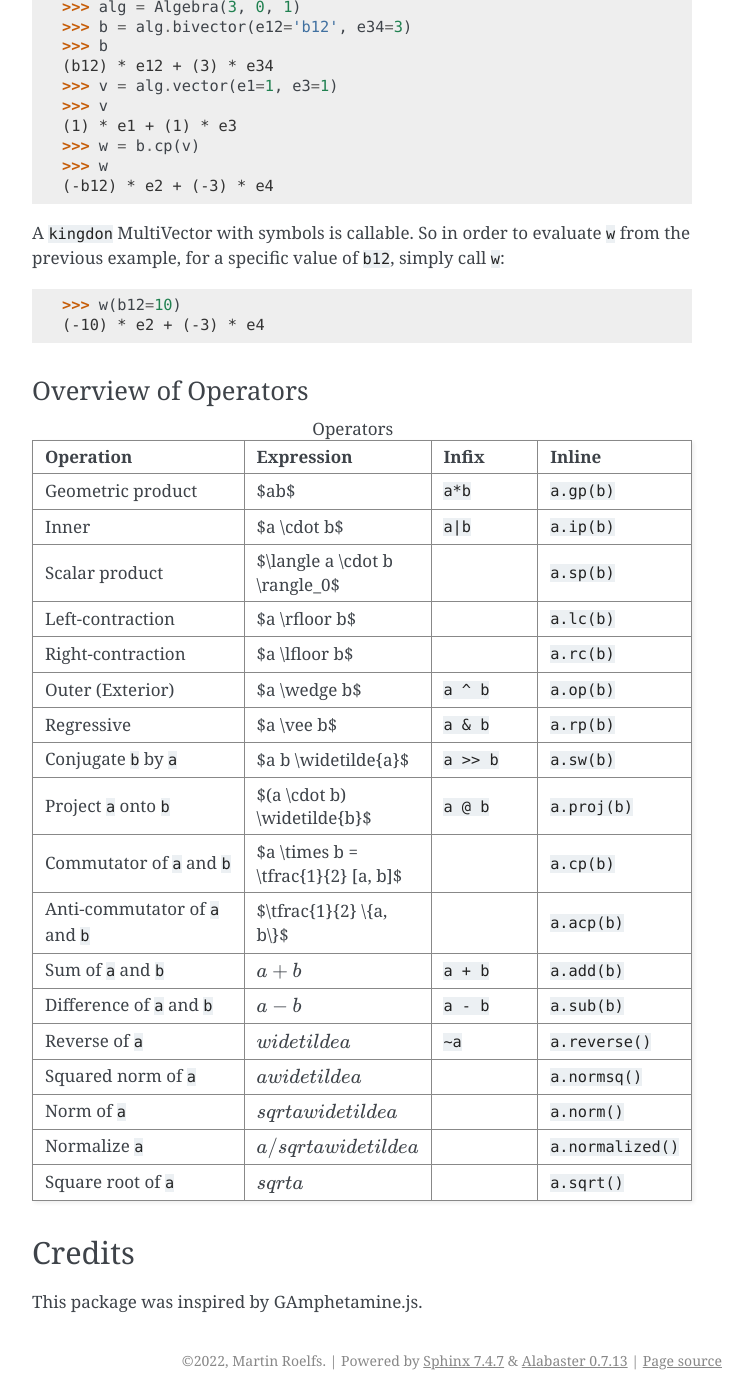
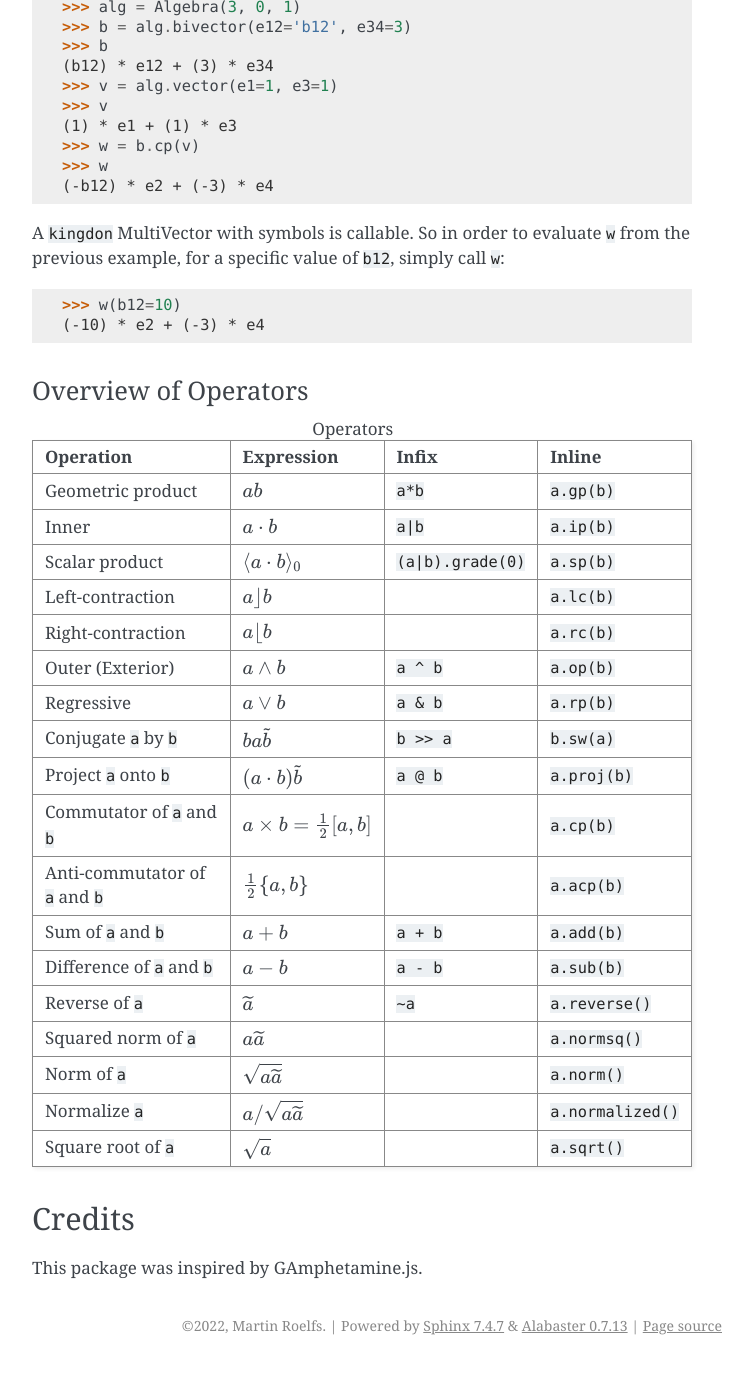
Before and after one commit to tBuLi/kingdon, a Sphinx documentation site: the page built from docs/readme.rst, in a window 1280 px wide and 1400 px high, scrolled down 1738 px. Shown: the whole window, without its empty margins (388-1141 px from the left). Built offline with Sphinx 7.4.7, drawn with Linux system fonts in a browser that asks for light colours; after the commit the page ends 3103 px from its top, so only the background shows below that.

Commit message:
Updated latex for operator table

```diff
--- a/docs/readme.rst
+++ b/docs/readme.rst
@@ -118,47 +118,47 @@ Overview of Operators
      - Infix
      - Inline
    * - Geometric product
-     -  $ab$
+     - :math:`ab`
      - :code:`a*b`
      - :code:`a.gp(b)`
    * - Inner
-     - $a \\cdot b$
+     - :math:`a \cdot b`
      - :code:`a|b`
      - :code:`a.ip(b)`
    * - Scalar product
-     - $\\langle a \\cdot b \\rangle_0$
-     -
+     - :math:`\langle a \cdot b \rangle_0`
+     - :code:`(a|b).grade(0)`
      - :code:`a.sp(b)`
    * - Left-contraction
-     - $a \\rfloor b$
+     - :math:`a \rfloor b`
      -
      - :code:`a.lc(b)`
    * - Right-contraction
-     - $a \\lfloor b$
+     - :math:`a \lfloor b`
      -
      - :code:`a.rc(b)`
    * - Outer (Exterior)
-     - $a \\wedge b$
+     - :math:`a \wedge b`
      - :code:`a ^ b`
      - :code:`a.op(b)`
    * - Regressive
-     - $a \\vee b$
+     - :math:`a \vee b`
      - :code:`a & b`
      - :code:`a.rp(b)`
-   * - Conjugate :code:`b` by :code:`a`
-     - $a b \\widetilde{a}$
-     - :code:`a >> b`
-     - :code:`a.sw(b)`
+   * - Conjugate :code:`a` by :code:`b`
+     - :math:`b a \widetilde{b}`
+     - :code:`b >> a`
+     - :code:`b.sw(a)`
    * - Project :code:`a` onto :code:`b`
-     - $(a \\cdot b) \\widetilde{b}$
+     - :math:`(a \cdot b) \widetilde{b}`
      - :code:`a @ b`
      - :code:`a.proj(b)`
    * - Commutator of :code:`a` and :code:`b`
-     - $a \\times b = \\tfrac{1}{2} [a, b]$
+     - :math:`a \times b = \tfrac{1}{2} [a, b]`
      -
      - :code:`a.cp(b)`
    * - Anti-commutator of :code:`a` and :code:`b`
-     - $\\tfrac{1}{2} \\{a, b\\}$
+     - :math:`\tfrac{1}{2} \{a, b\}`
      -
      - :code:`a.acp(b)`
    * - Sum of :code:`a` and :code:`b`
@@ -170,23 +170,23 @@ Overview of Operators
      - :code:`a - b`
      - :code:`a.sub(b)`
    * - Reverse of :code:`a`
-     - :math:`\\widetilde{a}`
+     - :math:`\widetilde{a}`
      - :code:`~a`
      - :code:`a.reverse()`
    * - Squared norm of :code:`a`
-     - :math:`a \\widetilde{a}`
+     - :math:`a \widetilde{a}`
      -
      - :code:`a.normsq()`
    * - Norm of :code:`a`
-     - :math:`\\sqrt{a \\widetilde{a}}`
+     - :math:`\sqrt{a \widetilde{a}}`
      -
      - :code:`a.norm()`
    * - Normalize :code:`a`
-     - :math:`a / \\sqrt{a \\widetilde{a}}`
+     - :math:`a / \sqrt{a \widetilde{a}}`
      -
      - :code:`a.normalized()`
    * - Square root of :code:`a`
-     - :math:`\\sqrt{a}`
+     - :math:`\sqrt{a}`
      -
      - :code:`a.sqrt()`
 
```
